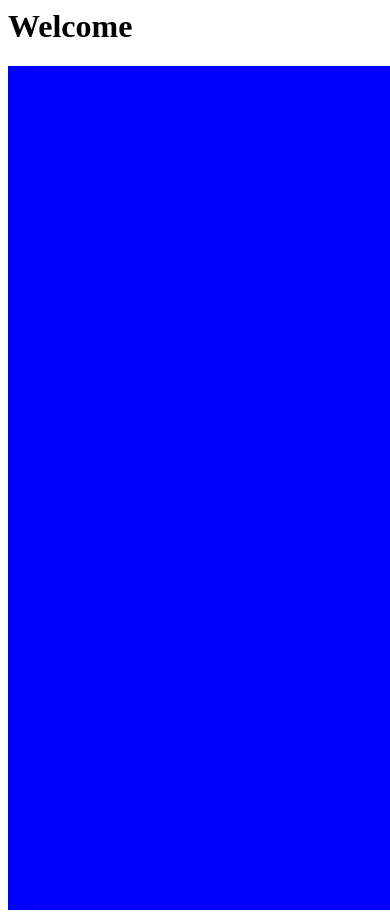
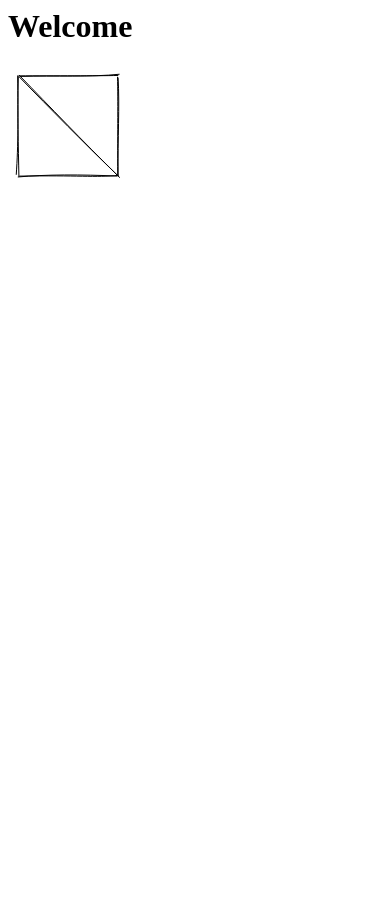
Before and after one commit to Axolotl-Co/Drawn-In-Collaboration, a React app: page / in a window 390 px wide. Built offline with nearby package versions, Linux system fonts and the light colour scheme.

Commit message:
Allison/redux (#9)
* added redux, App component, HTML Canvas

* added mouse tracking h
andlers, roughJS library, and state for the canvas

---------

Co-authored-by: Allison Scott <allisonscott@Allisons-MacBook-Pro.local>

```diff
--- a/client/App.jsx
+++ b/client/App.jsx
@@ -1,8 +1,72 @@
-import React, { useState } from "react";
-import { BrowserRouter as Router, Routes, Route } from 'react-router-dom'; //assuming we'll be using react router but can change if needed
+
+import React, { useState, useLayoutEffect, useRef } from "react";
+import { BrowserRouter as Router, Routes, Route } from "react-router-dom"; //assuming we'll be using react router but can change if needed
+import rough from "roughjs";
 
 const App = () => {
-    return <canvas id="canavs" style={{backgroundColor: "blue"}} width={window.innerWidth} height={window.innerHeight}>Canvas</canvas>
-}
+  //sets state of elements on canvas to empty array
+  const [elements, setElements] = useState([]);
+  //sets state of drawing by user to false
+  const [drawing, setDrawing] = useState(false);
+
+  const canvasRef = useRef(null);
+  const RoughCanvasRef = useRef(null);
+  //example from MDN on how to render shapes to the canvas
+  useLayoutEffect(() => {
+    // const canvas = document.getElementById("canvas");
+    const canvas = canvasRef.current;
+    const roughCanvas = rough.canvas(canvas);
+    RoughCanvasRef.current = roughCanvas;
+    // const roughCanvas = rough.canvas(canvas);
+    const context = canvas.getContext("2d");
+    //clearRect method will clear canvas in rectangle shape
+    //0,0 represents top left corner and canvas width and canvas height specify how much of canvas to clear
+    context.clearRect(0, 0, canvas.width, canvas.height);
+    // const generator = roughCanvas.generator;
+
+    const rectangle = RoughCanvasRef.current.generator.rectangle(10, 10, 100, 100);
+    const line = RoughCanvasRef.current.generator.line(10, 10, 110, 110);
+    RoughCanvasRef.current.draw(rectangle);
+    RoughCanvasRef.current.draw(line);
+  }, []);
+
+  const createElement = (x1, x2, y1, y2) => {
+    const roughElement = RoughCanvasRef.current.generator.line(x1, x2, y1, y2);
+    return { x1, x2, y1, y2, roughElement };
+  };
+
+  const handleMouseDown = (e) => {
+    setDrawing(true);
+    const { clientX, clientY } = e;
+    const element = createElement(clientX, clientY, clientX, clientY);
+    setElements((prevState) => [...prevState, element]);
+  };
+
+  const handleMouseMove = (e) => {
+    if (!drawing) return;
+    const { clientX, clientY } = e;
+    console.log("mouse coordinates: ", clientX, clientY);
+  };
+
+  const handleMouseUp = (e) => {
+    setDrawing(false);
+  };
+
+  //render the HTML canvas element
+  return (
+    <canvas
+      id="canvas"
+      ref={canvasRef}
+      // style={{backgroundColor: "blue"}}
+      width={window.innerWidth}
+      height={window.innerHeight}
+      onMouseDown={handleMouseDown}
+      onMouseMove={handleMouseMove}
+      onMouseUp={handleMouseUp}
+    >
+      Canvas
+    </canvas>
+  );
+};
 
 export default App;
--- a/package.json
+++ b/package.json
@@ -39,6 +39,7 @@
     "react-dom": "^18.2.0",
     "react-redux": "^9.1.0",
     "react-router-dom": "^6.22.1",
-    "redux": "^5.0.1"
+    "redux": "^5.0.1",
+    "roughjs": "^4.6.6"
   }
 }
```
Also changed, not shown: 2 other files (tests, documents, lock files or other folders).
